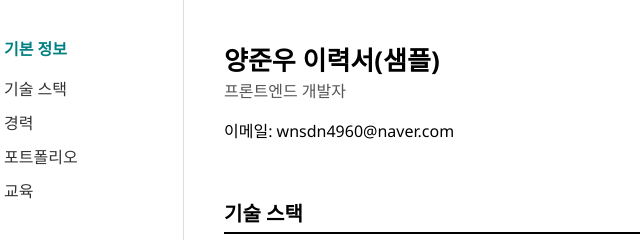
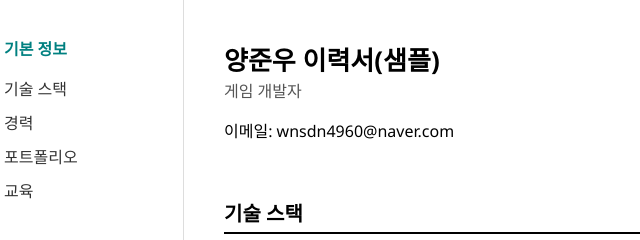
Before and after one commit to junwoo0725/junwoo0725.github.io, a plain HTML site: page index.html in a window 1280 px wide. Shown: the top 240 px of the page, 16-656 px from the left. Drawn offline with Linux system fonts and the light colour scheme.

Commit message:
Update index.html

```diff
--- a/index.html
+++ b/index.html
@@ -172,7 +172,7 @@
       <div class="profile">
         <div>
           <div class="highlight">양준우 이력서(샘플)</div>
-          <div class="subinfo">프론트엔드 개발자</div>
+          <div class="subinfo">게임 개발자</div>
           <p>이메일: wnsdn4960@naver.com</p>
           <!--<p>
             노션 이력서:
```
